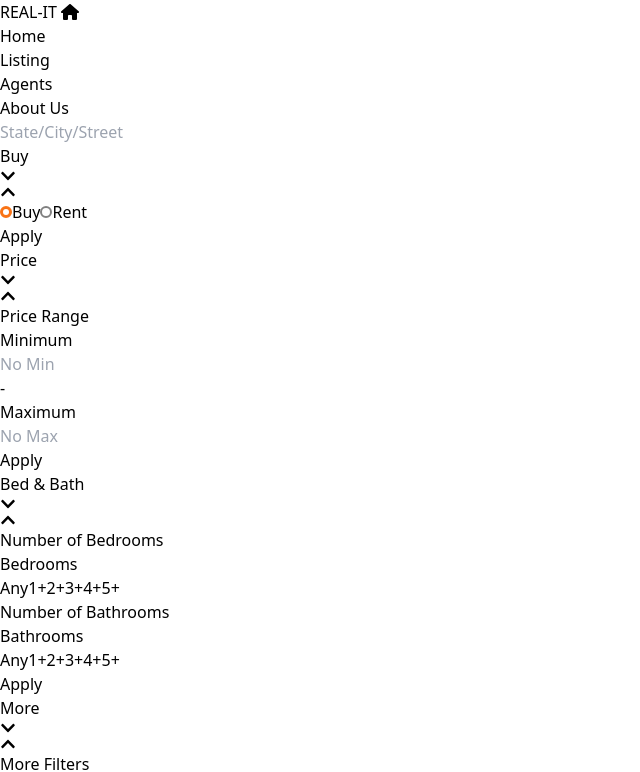
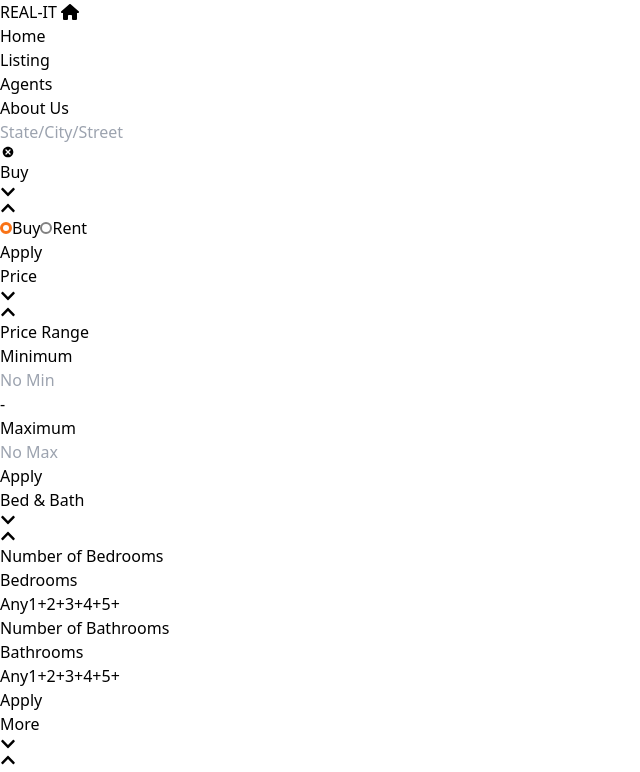
Before and after one commit to as31212/Mock-Home, a React (Vite) app: page /Listing in a window 1280 px wide. Shown: the top 772 px of the page, without its empty margins (0-640 px from the left). Built offline with nearby package versions, Linux system fonts and the light colour scheme.

Commit message:
search filter

```diff
--- a/src/components/Listing.tsx
+++ b/src/components/Listing.tsx
@@ -8,6 +8,7 @@ import { FiLoader } from "react-icons/fi";
 import { FaChevronUp } from "react-icons/fa";
 import { FaChevronDown } from "react-icons/fa";
 import { FilterInterface } from "../interfaces/FilterInterface";
+import { TiDelete } from "react-icons/ti";
 
 interface ListingProps {
   changeSearchAddress: (e: React.ChangeEvent<HTMLInputElement>) => void;
@@ -203,7 +204,8 @@ const Listing: React.FC<ListingProps> = ({
             type="text"
             placeholder="State/City/Street"
           />
-          <div onClick={()=>setSavedSearchAddress('')} className={`${savedSearchAddress !== '' ? '' : 'hidden'}`}>{savedSearchAddress}</div>
+          {/* search filter toggle */}
+          <div onClick={()=>setSavedSearchAddress('')} className={` flex gap-2 p-1 rounded-md justify-between border-2 h-[35px] w-auto relative right-[150px] top-3 bg-gray-200 font-bold text-center ${savedSearchAddress !== '' ? '' : 'hidden'}`}>{savedSearchAddress}<TiDelete className="text-xl relative top-[2px]" /></div>
 
           {/* Buy Sell Filter button */}
           <div>
```
